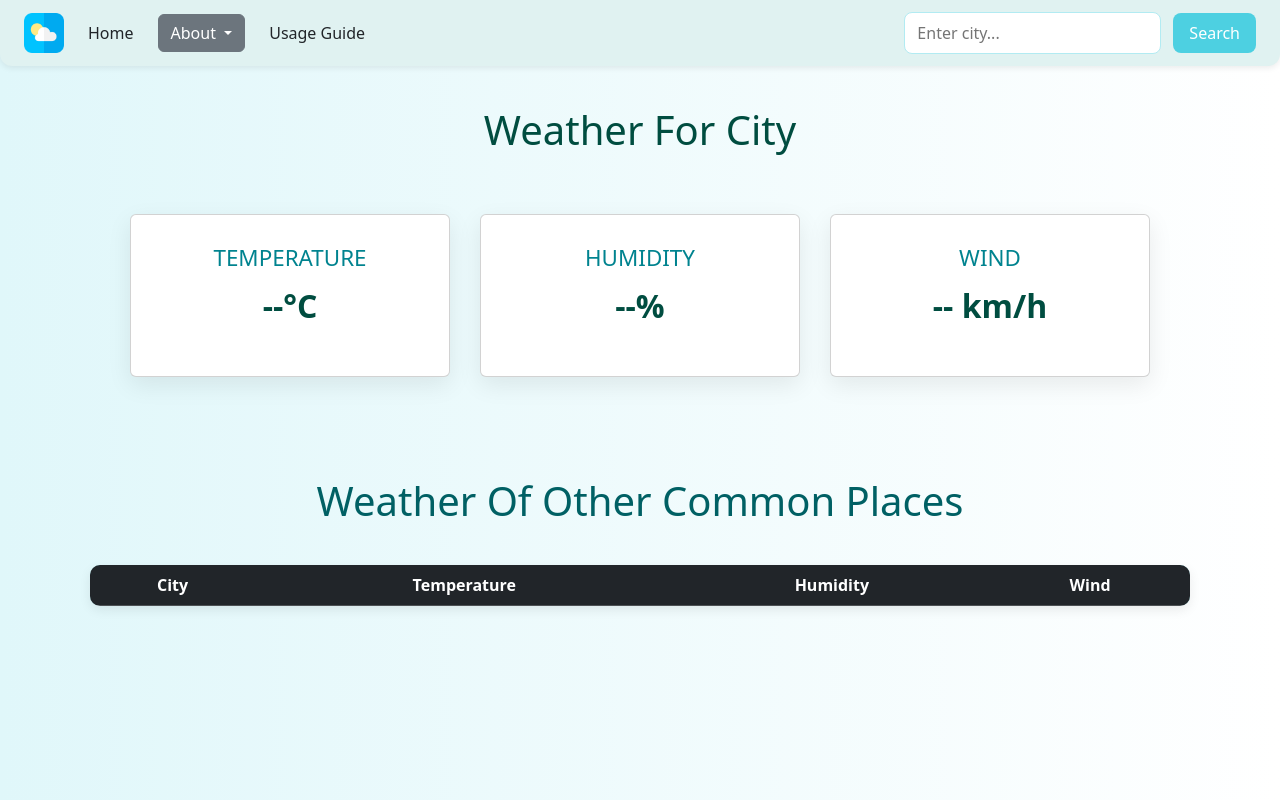
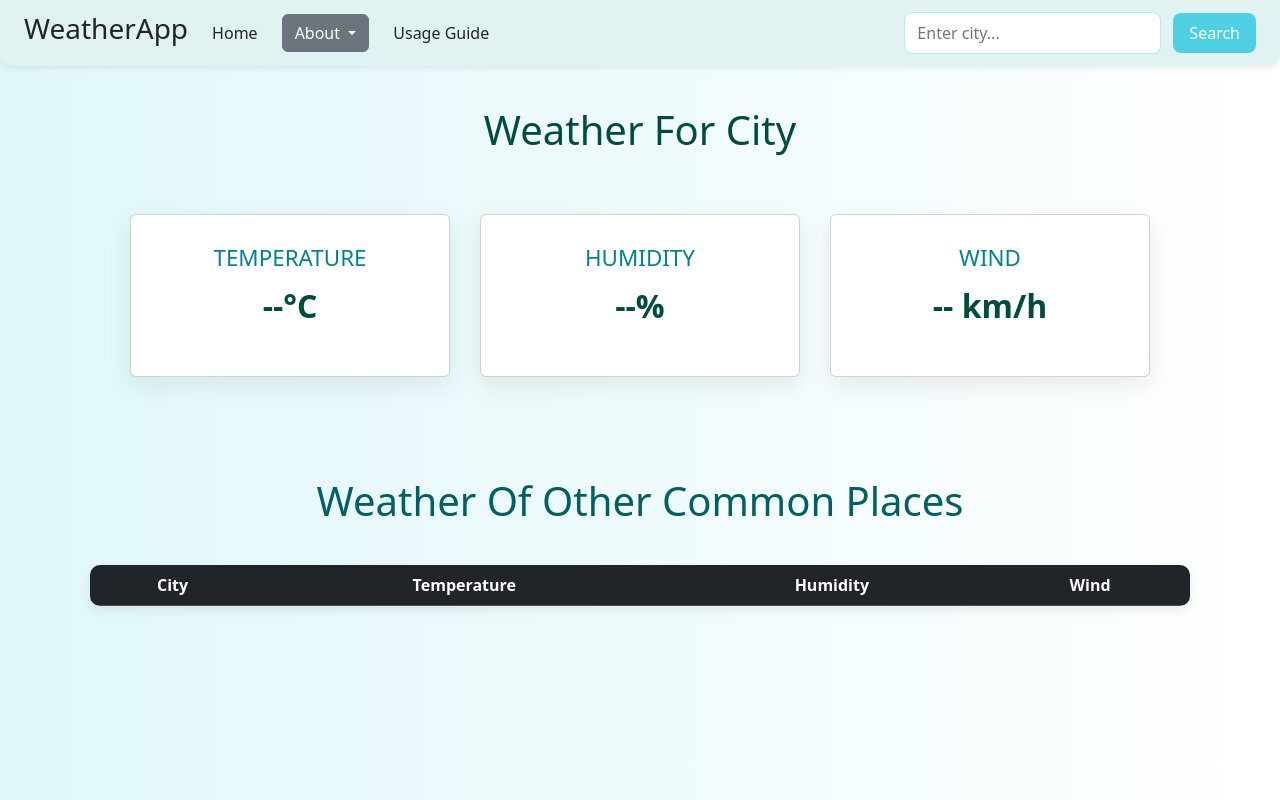
Before and after one commit to kabeermemon03/Weather-Application, a plain HTML site: page index.html in a window 1280 px wide. Drawn offline with nearby package versions, Linux system fonts and the light colour scheme; no server answers.

```diff
--- a/index.html
+++ b/index.html
@@ -20,7 +20,7 @@
 
     <nav class="nav-links">
         <div class="links-nav">
-            <img class="imgLogo" src="/images/WeatherAppLogo.png" alt="Logo" />
+            <h3>WeatherApp</h3>
             <li>Home</li>
             <li>
                 <div class="dropdown">
```
